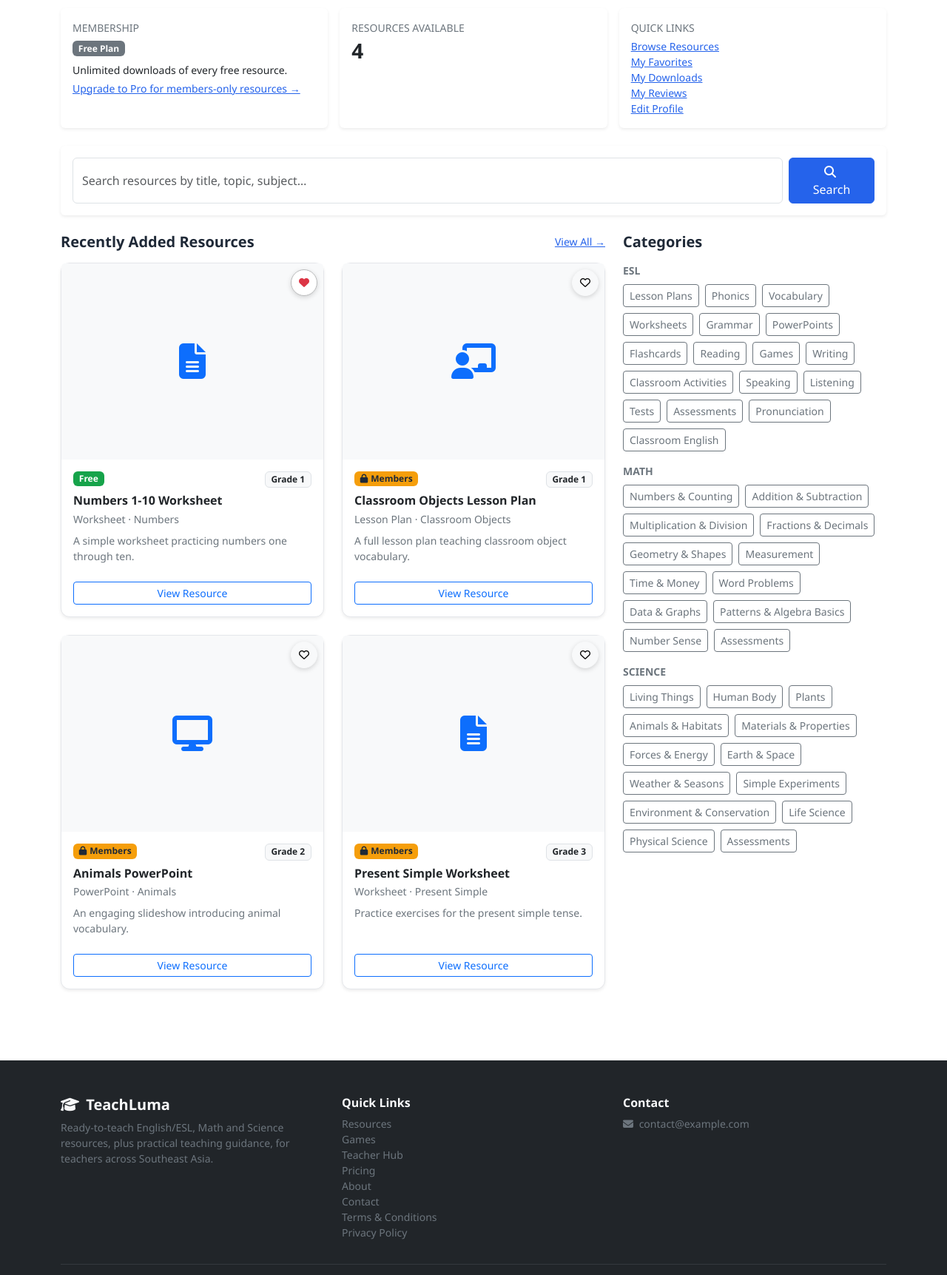
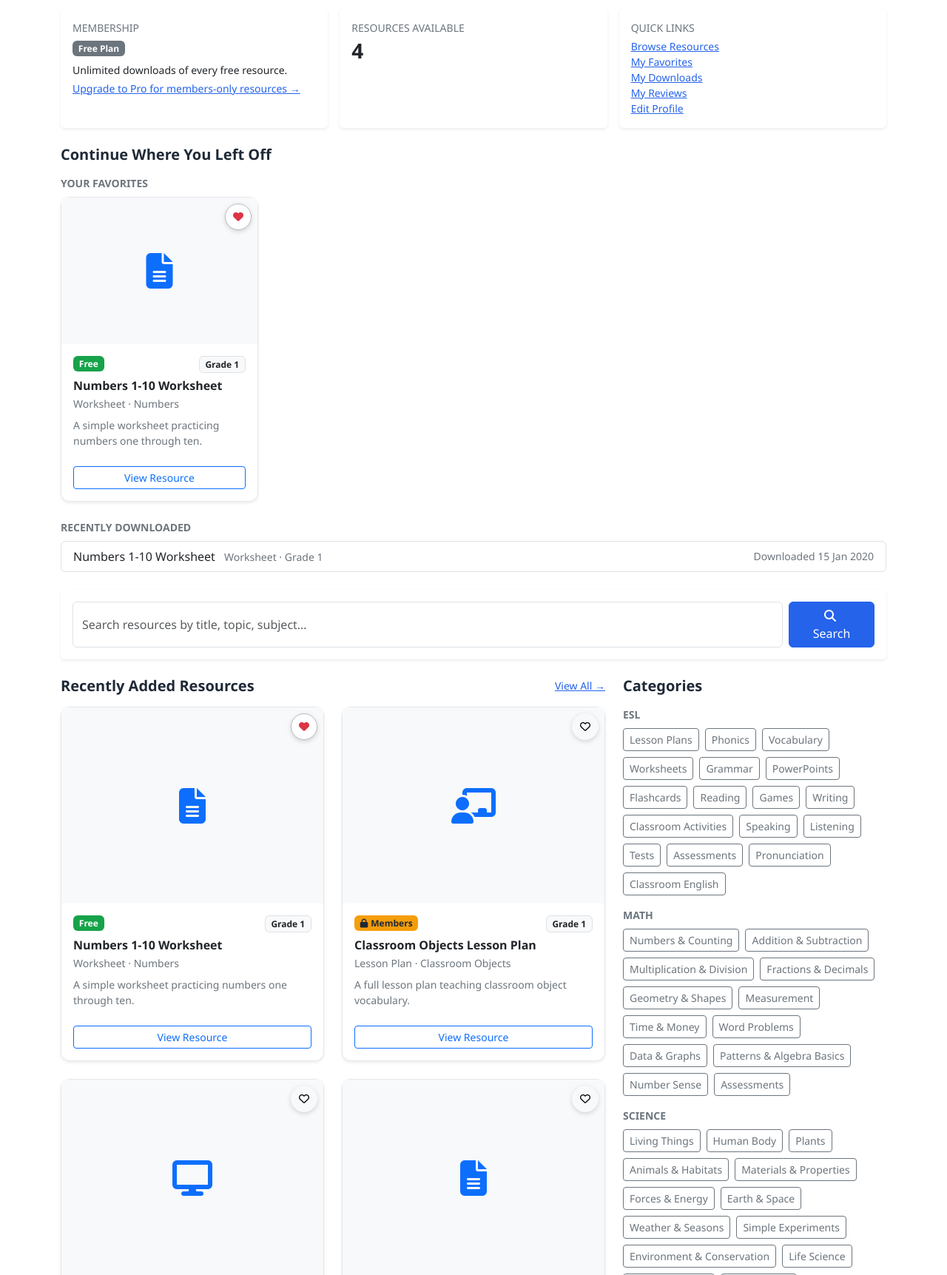
Before and after one commit to TaniformSylvester/ESL-, a PHP site: page /esl-teacher-hub/dashboard.php in a window 1280 px wide; the page is wider, and only the part inside the window is pictured. Shown: the part 203-1926 px from the top of that part at 74% size. Run offline with PHP 8.4, Linux system fonts and the light colour scheme; the visitor is signed in with stand-in values (Sample User, id 1); data comes from the database, SQL or seed files in the repository; tables that the repository leaves empty hold one stand-in row (values such as "Sample post").

Commit message:
Add "Continue Where You Left Off" to the dashboard
Surfaces a teacher's own recent favorites and recently-downloaded
resources on their dashboard, built entirely from existing data
(favorites, downloads tables) — nothing fabricated, and the section
is omitted entirely for an account with neither yet.

Adds get_recent_active_downloads(), a small deduped/active-only
query distinct from get_user_downloads()'s full unfiltered history
used by the My Downloads page.

Co-Authored-By: Claude Sonnet 5 <noreply@anthropic.com>
Claude-Session: https://claude.ai/code/session_01N49b43FUZrLoDqgzbhShLx

```diff
--- a/dashboard.php
+++ b/dashboard.php
@@ -14,6 +14,13 @@ $isActive = isMemberActive($user['id']);
 $totalResources = get_published_resource_count();
 $recentResources = get_featured_resources(4);
 $categoriesGrouped = get_categories_grouped();
+
+// "Continue Where You Left Off" — built entirely from this teacher's own
+// real activity. Left out for a brand-new account with neither yet,
+// rather than showing an empty section.
+$recentFavorites = get_user_favorites($user['id'], 1, 4)['items'];
+$recentDownloads = get_recent_active_downloads($user['id'], 5);
+$hasContinueSection = !empty($recentFavorites) || !empty($recentDownloads);
 
 $pageTitle = 'Dashboard';
 require_once __DIR__ . '/includes/header.php';
@@ -62,6 +69,36 @@ require_once __DIR__ . '/includes/header.php';
         </div>
     </div>
 
+    <?php if ($hasContinueSection): ?>
+    <div class="mb-4">
+        <h2 class="h5 fw-bold mb-3">Continue Where You Left Off</h2>
+
+        <?php if (!empty($recentFavorites)): ?>
+            <p class="small fw-bold text-secondary text-uppercase mb-2">Your Favorites</p>
+            <div class="row row-cols-1 row-cols-sm-2 row-cols-lg-4 g-3 mb-4">
+                <?php foreach ($recentFavorites as $resource): ?>
+                    <?php include __DIR__ . '/includes/resource-card.php'; ?>
+                <?php endforeach; ?>
+            </div>
+        <?php endif; ?>
+
+        <?php if (!empty($recentDownloads)): ?>
+            <p class="small fw-bold text-secondary text-uppercase mb-2">Recently Downloaded</p>
+            <div class="list-group">
+                <?php foreach ($recentDownloads as $download): ?>
+                    <a href="<?= e(base_url('resource.php?slug=' . urlencode($download['slug']))) ?>" class="list-group-item list-group-item-action d-flex flex-wrap justify-content-between align-items-center gap-2">
+                        <span>
+                            <?= e($download['title']) ?>
+                            <span class="text-secondary small ms-2"><?= e($download['resource_type']) ?><?= !empty($download['grade_level']) ? ' &middot; ' . e($download['grade_level']) : '' ?></span>
+                        </span>
+                        <span class="text-secondary small text-nowrap">Downloaded <?= e(format_date($download['downloaded_at'])) ?></span>
+                    </a>
+                <?php endforeach; ?>
+            </div>
+        <?php endif; ?>
+    </div>
+    <?php endif; ?>
+
     <div class="card shadow-sm border-0 mb-4">
         <div class="card-body">
             <form method="get" action="<?= e(base_url('resources.php')) ?>" class="d-flex gap-2">
--- a/includes/download-functions.php
+++ b/includes/download-functions.php
@@ -118,6 +118,32 @@ function record_download(?int $userId, int $resourceId): void
         ->execute([$resourceId]);
 }
 
+/**
+ * A short, dashboard-friendly list of resources this user has actually
+ * downloaded — one row per resource (deduped, most recent download wins),
+ * and only resources still published and active, so "Continue Where You
+ * Left Off" never links to something retired. Distinct from
+ * get_user_downloads(), which intentionally returns the full unfiltered
+ * history (including archived resources) for the My Downloads page.
+ */
+function get_recent_active_downloads(int $userId, int $limit): array
+{
+    $limit = max(0, $limit);
+
+    $stmt = getDB()->prepare(
+        "SELECT r.id, r.title, r.slug, r.resource_type, r.grade_level, MAX(d.downloaded_at) AS downloaded_at
+         FROM downloads d
+         INNER JOIN resources r ON r.id = d.resource_id
+         WHERE d.user_id = ? AND r.is_published = 1 AND r.status = 'active'
+         GROUP BY r.id
+         ORDER BY downloaded_at DESC
+         LIMIT {$limit}"
+    );
+    $stmt->execute([$userId]);
+
+    return $stmt->fetchAll();
+}
+
 function get_user_downloads(int $userId, int $page, int $perPage): array
 {
     $db = getDB();
```
